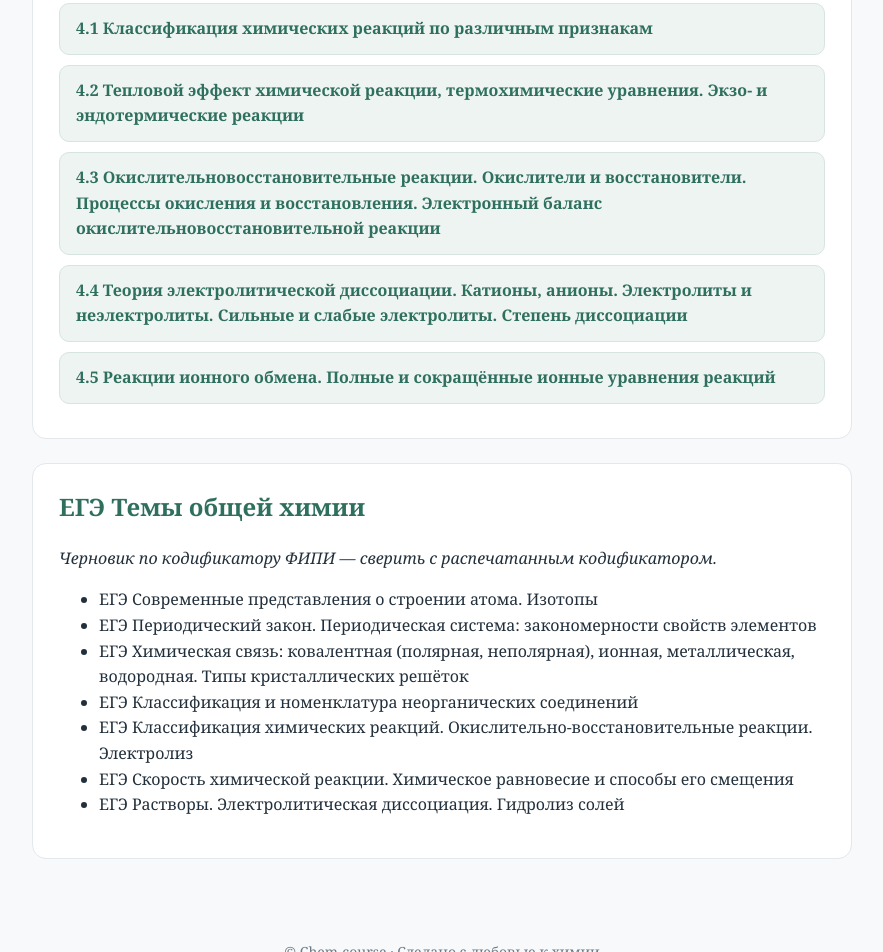
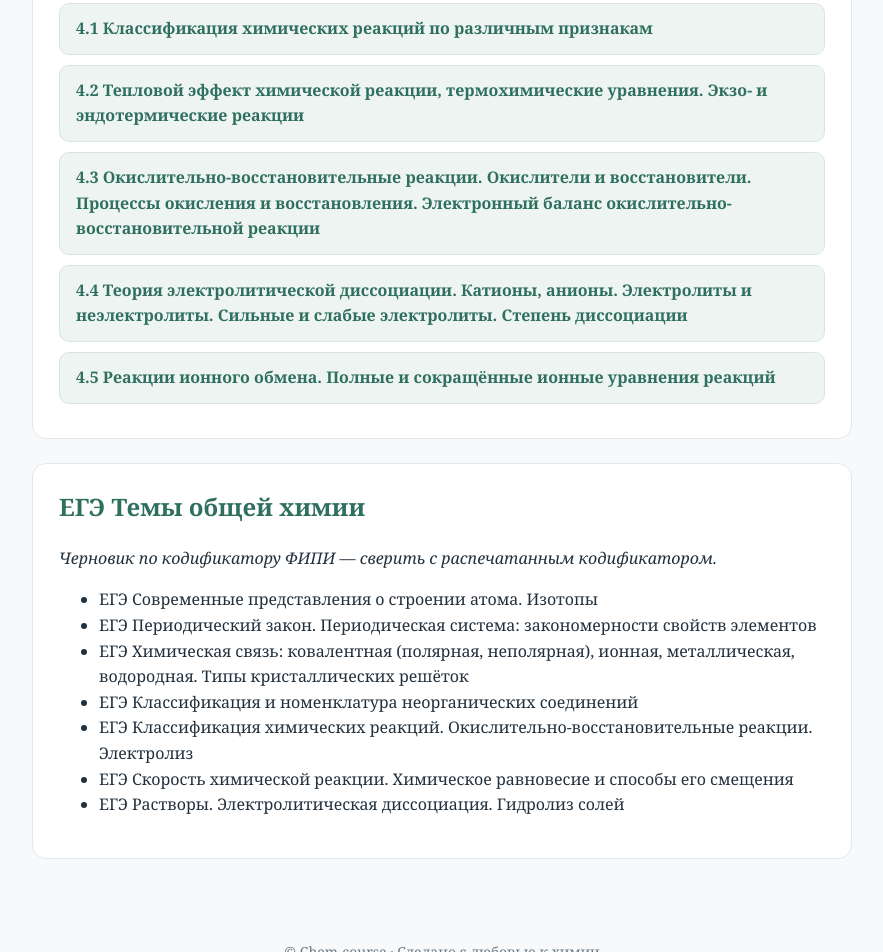
Before and after one commit to Shio-Wp993/chemcourse, a plain HTML site: page obshchaya-himiya.html in a window 1280 px wide. Shown: the part 1715-2667 px from the top of the page, without its empty margins (198-1081 px from the left). Drawn offline with Linux system fonts and the light colour scheme.

Commit message:
Update obshchaya-himiya.html

```diff
--- a/obshchaya-himiya.html
+++ b/obshchaya-himiya.html
@@ -49,7 +49,7 @@
     <p>4. Химические реакции</p>
    <li><a href="tema5_1.html"> 4.1 Классификация химических реакций по различным признакам</a></li>
    <li><a href="tema5_2.html"> 4.2 Тепловой эффект химической реакции, термохимические уравнения. Экзо- и эндотермические реакции</a></li>
-   <li><a href="tema5_3.html"> 4.3 Окислительновосстановительные реакции. Окислители и восстановители. Процессы окисления и восстановления. Электронный баланс окислительновосстановительной реакции</a></li>
+   <li><a href="tema5_3.html"> 4.3 Окислительно-восстановительные реакции. Окислители и восстановители. Процессы окисления и восстановления. Электронный баланс окислительно-восстановительной реакции</a></li>
    <li><a href="tema5_4.html"> 4.4 Теория электролитической диссоциации. Катионы, анионы. Электролиты и неэлектролиты. Сильные и слабые электролиты. Степень диссоциации</a></li>
    <li><a href="tema5_5.html"> 4.5 Реакции ионного обмена. Полные и сокращённые ионные уравнения реакций</a></li>
 </ul>
```
